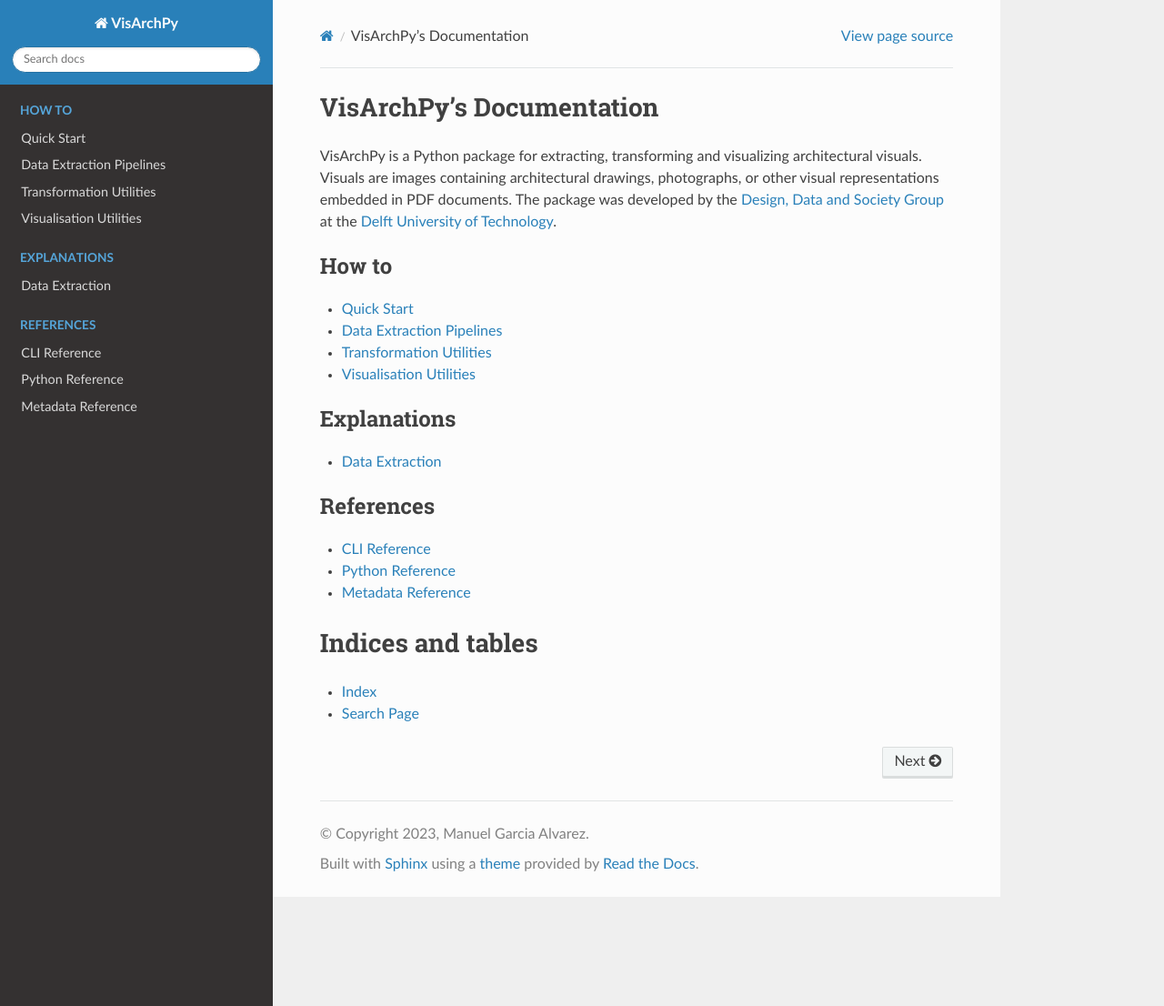
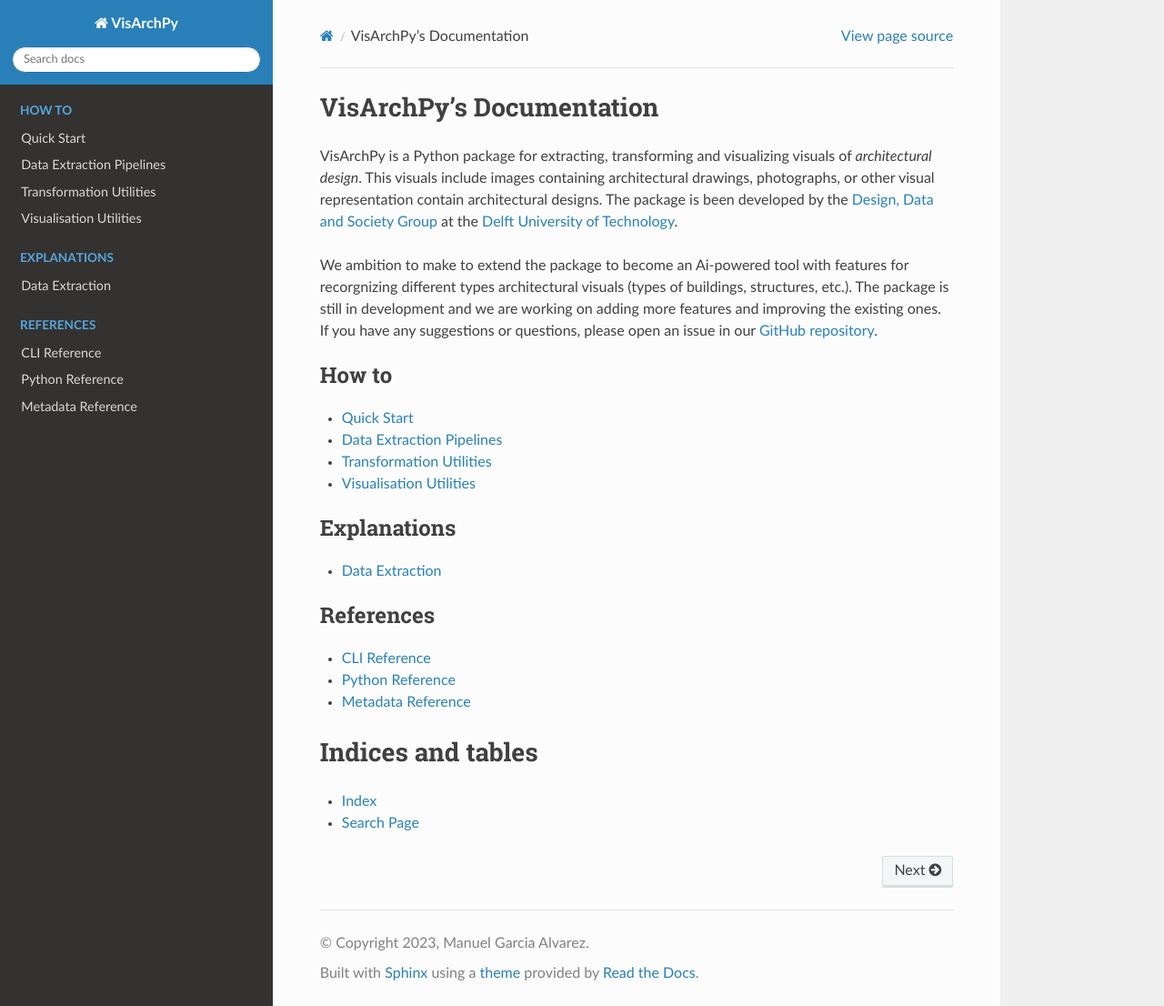
Before and after one commit to AiDAPT-A/VisArchPy, a Sphinx documentation site: the page built from docs/index.rst, in a window 1280 px wide and 1106 px high. Shown: the whole window at 91% size. Built offline with Sphinx 7.4.7 and the Read the Docs theme 2.0.0, drawn with Linux system fonts in a browser that asks for light colours.

Commit message:
Update package description and add information about future development plans

```diff
--- a/docs/index.rst
+++ b/docs/index.rst
@@ -6,7 +6,10 @@
 VisArchPy's Documentation
 ===============================================
 
-VisArchPy is a Python package for extracting, transforming and visualizing architectural visuals. Visuals are images containing architectural drawings, photographs, or other visual representations embedded in PDF documents. The package was developed by the `Design, Data and Society Group <https://www.tudelft.nl/bk/over-faculteit/afdelingen/architecture/organisatie/groepen/design-data-and-society-group>`_ at the `Delft University of Technology <https://www.tudelft.nl/>`_.
+VisArchPy is a Python package for extracting, transforming and visualizing visuals of *architectural design*. This visuals include images containing architectural drawings, photographs, or other visual representation contain architectural designs. The package is been developed by the `Design, Data and Society Group <https://www.tudelft.nl/bk/over-faculteit/afdelingen/architecture/organisatie/groepen/design-data-and-society-group>`_  at the `Delft University of Technology <https://www.tudelft.nl/>`_.
+
+We ambition to make to extend the package to become an Ai-powered tool with features for recorgnizing different types architectural visuals (types of buildings, structures, etc.). The package is still in development and we are working on adding more features and improving the existing ones. If you have any suggestions or questions, please open an issue in our `GitHub repository <https://github.com/AiDAPT-A/VisArchPy/issues>`_.
+
 
 .. toctree::
    :maxdepth: 1
```
